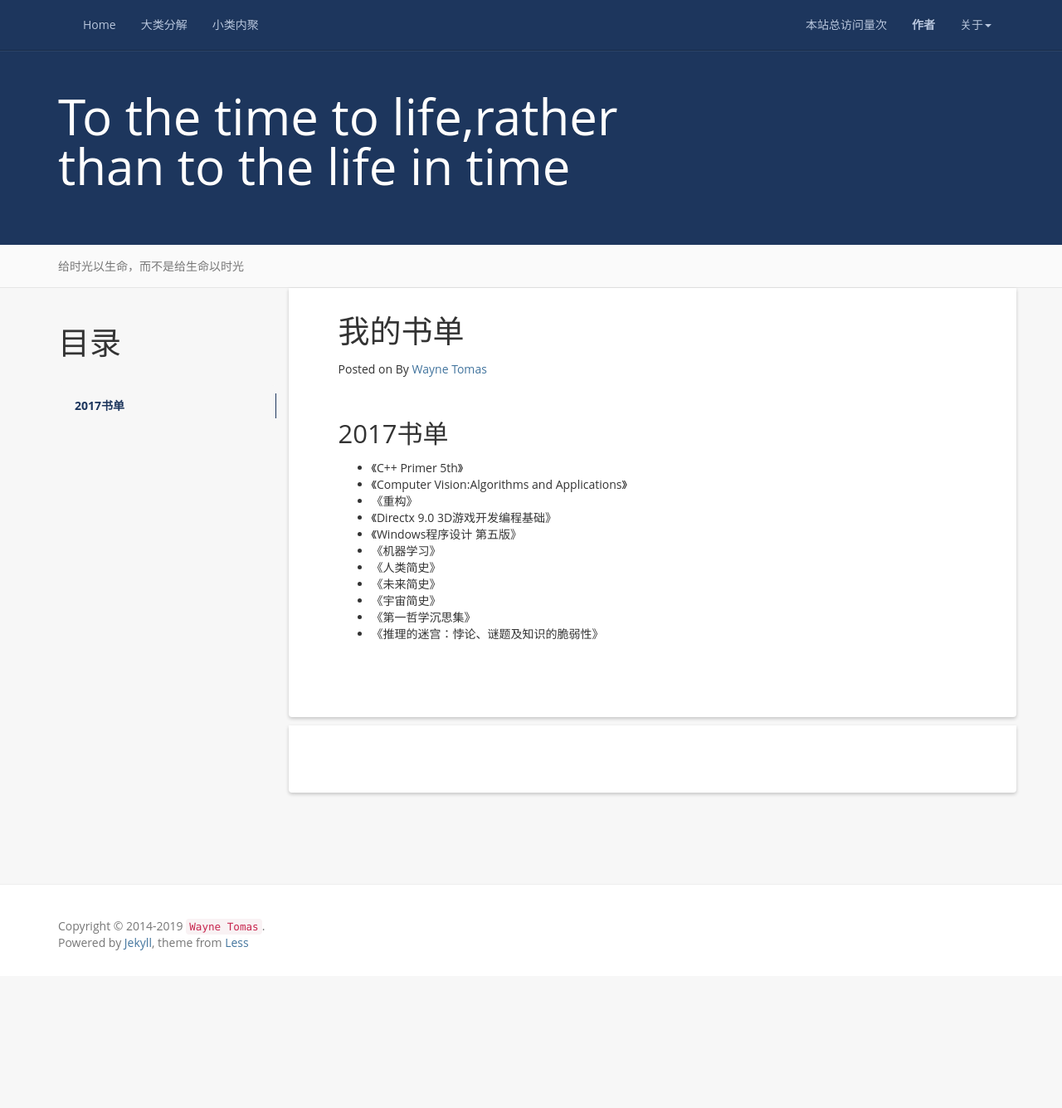
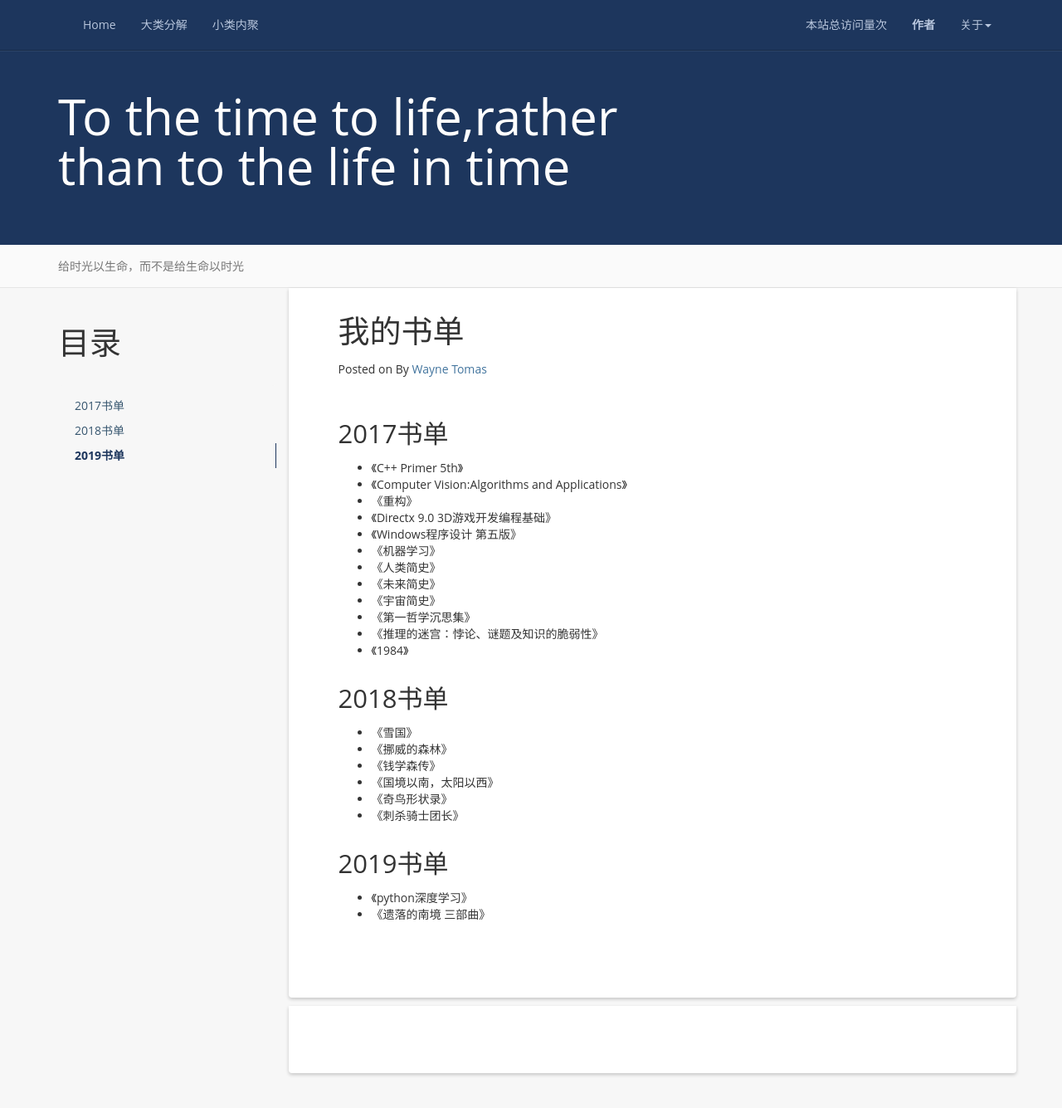
Before and after one commit to HADESAngelia/HADESAngelia.github.io, a Jekyll site: the page built from books.md, in a window 1280 px wide and 1400 px high. Shown: the top 1335 px of the window at 83% size. Built offline with Jekyll 4.4.1, drawn with Linux system fonts in a browser that asks for light colours; nearby versions of some CDN libraries; comment, search, counter and statistics services are not loaded.

Commit message:
modified

```diff
--- a/books.md
+++ b/books.md
@@ -22,3 +22,20 @@ permalink: /books/
 + 《宇宙简史》
 + 《第一哲学沉思集》
 + 《推理的迷宫：悖论、谜题及知识的脆弱性》
++ 《1984》
+
+2018书单
+-----------------------------------------------------------------
+
++ 《雪国》
++ 《挪威的森林》
++ 《钱学森传》
++ 《国境以南，太阳以西》
++ 《奇鸟形状录》
++ 《刺杀骑士团长》
+
+2019书单
+-----------------------------------------------------------------
+
++ 《python深度学习》
++ 《遗落的南境 三部曲》
```
